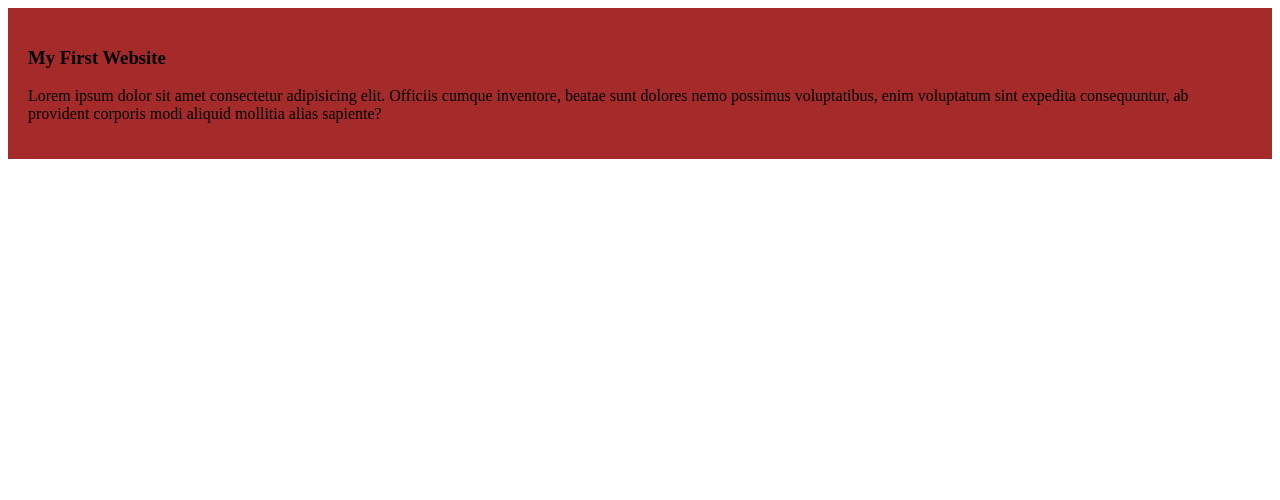
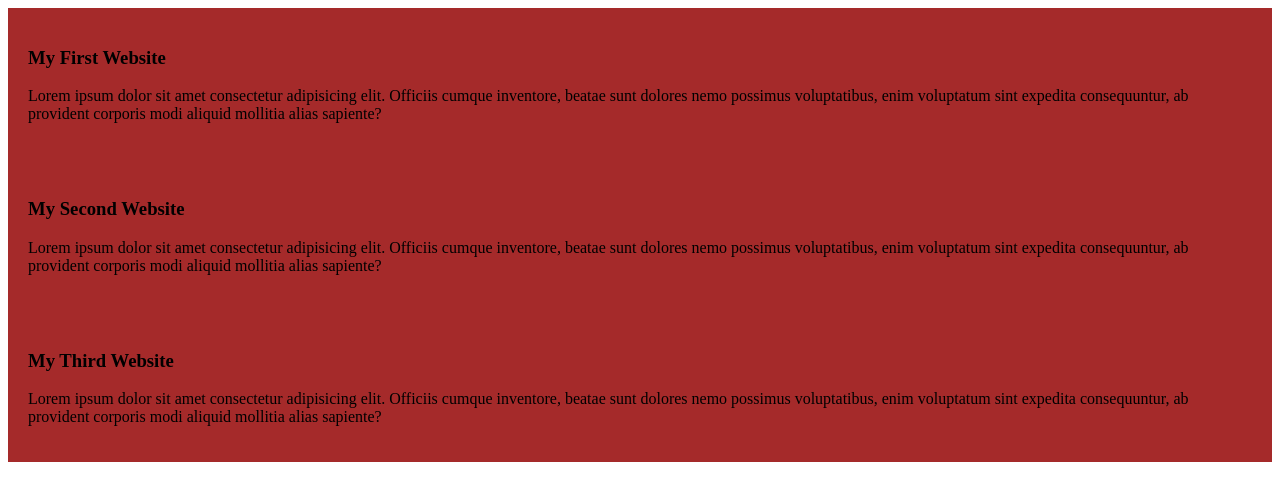
Before and after one commit to abumursalin/my-simple-website, a plain HTML site: page index.html in a window 1280 px wide. Drawn offline with Linux system fonts and the light colour scheme.

Commit message:
second blog

```diff
--- a/index.html
+++ b/index.html
@@ -11,5 +11,13 @@
         <h3>My First Website</h3>
         <p>Lorem ipsum dolor sit amet consectetur adipisicing elit. Officiis cumque inventore, beatae sunt dolores nemo possimus voluptatibus, enim voluptatum sint expedita consequuntur, ab provident corporis modi aliquid mollitia alias sapiente?</p>
     </div>
+    <div>
+        <h3>My Second Website</h3>
+        <p>Lorem ipsum dolor sit amet consectetur adipisicing elit. Officiis cumque inventore, beatae sunt dolores nemo possimus voluptatibus, enim voluptatum sint expedita consequuntur, ab provident corporis modi aliquid mollitia alias sapiente?</p>
+    </div>
+    <div>
+        <h3>My Third Website</h3>
+        <p>Lorem ipsum dolor sit amet consectetur adipisicing elit. Officiis cumque inventore, beatae sunt dolores nemo possimus voluptatibus, enim voluptatum sint expedita consequuntur, ab provident corporis modi aliquid mollitia alias sapiente?</p>
+    </div>
 </body>
 </html>
```
